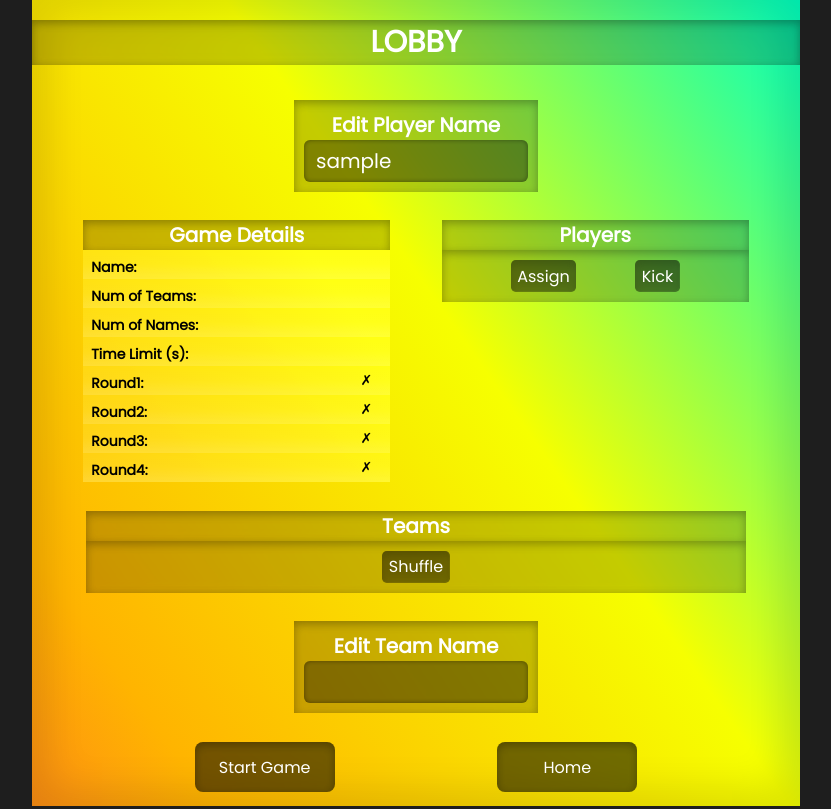
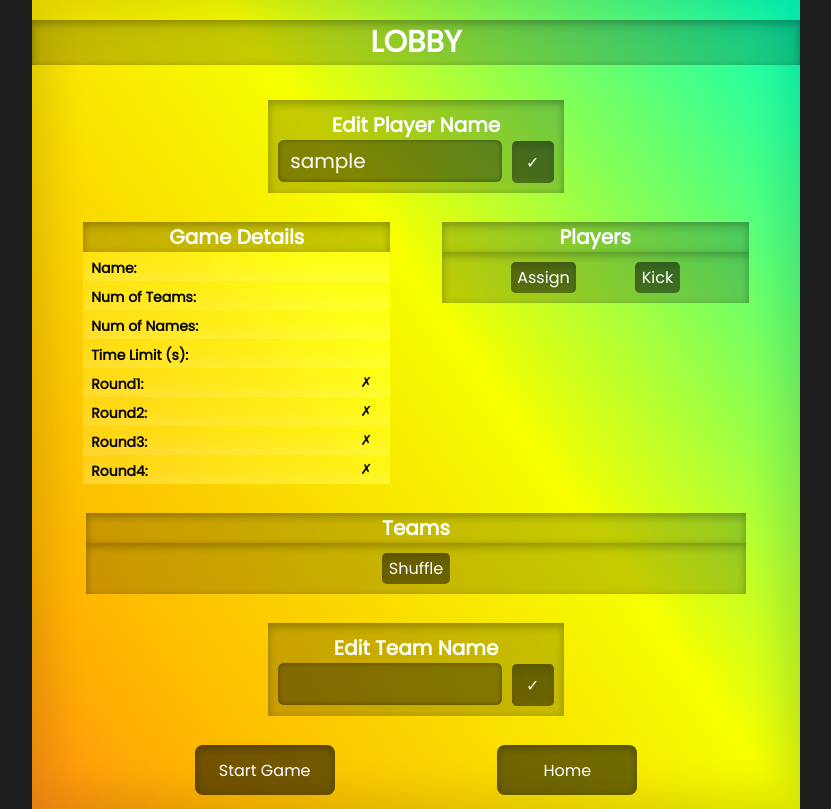
Before and after one commit to tomsembl/NameGame, a Flask app: template templates/lobby.html in a window 1280 px wide. Shown: the whole page, without its empty margins (224-1055 px from the left). Run offline with Flask 2, Linux system fonts and the light colour scheme; the template is opened without the code that fills it: most values are stand-ins (such as "Sample title", 1, 10 or a date in 2020); parts of the project's set-up code (start-up, migrations or seed data) failed here and were passed over; some libraries are stand-ins or nearby versions.

Commit message:
tick button lobby

```diff
--- a/static/style.css
+++ b/static/style.css
@@ -266,6 +266,12 @@ table, th, td, tr {
     background-color:rgba(0, 0, 0, 0.55);
     margin-left: 0.6em;
 }
+.tick-button{
+    height: 42px;
+    width: 42px;
+    background-color:rgba(0, 0, 0, 0.35);
+    margin-left: 0.6em;
+}
 .write-names-p{font-size: auto ;}
 .self-centered{align-self: center;}
 .text-centered{text-align: center;}
--- a/templates/lobby.html
+++ b/templates/lobby.html
@@ -142,6 +142,9 @@
                                     }))
                                     username_change(e.target.value)
                                 }}/>
+                                <button class="button2 tick-button" id="button{{name_number}}" onclick="get_random_name(this)">
+                                    ✓
+                                </button>
                             </div>
                         </h1>
                     </div>
@@ -253,6 +256,9 @@
                                         teams: prevTeams,
                                     })})
                                 }}/>
+                                <button class="button2 tick-button" id="button{{name_number}}" onclick="get_random_name(this)">
+                                    ✓
+                                </button>
                             </div>
                         </h1>
                     </div>
```
